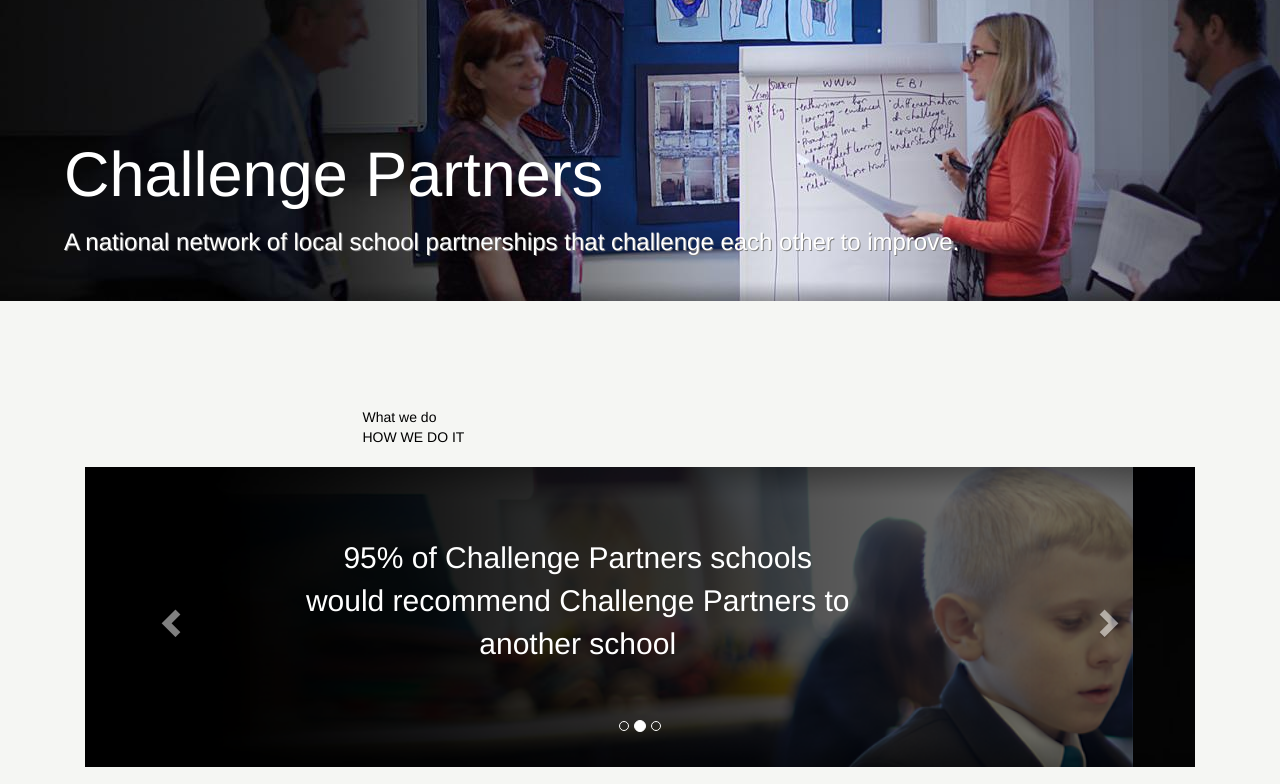
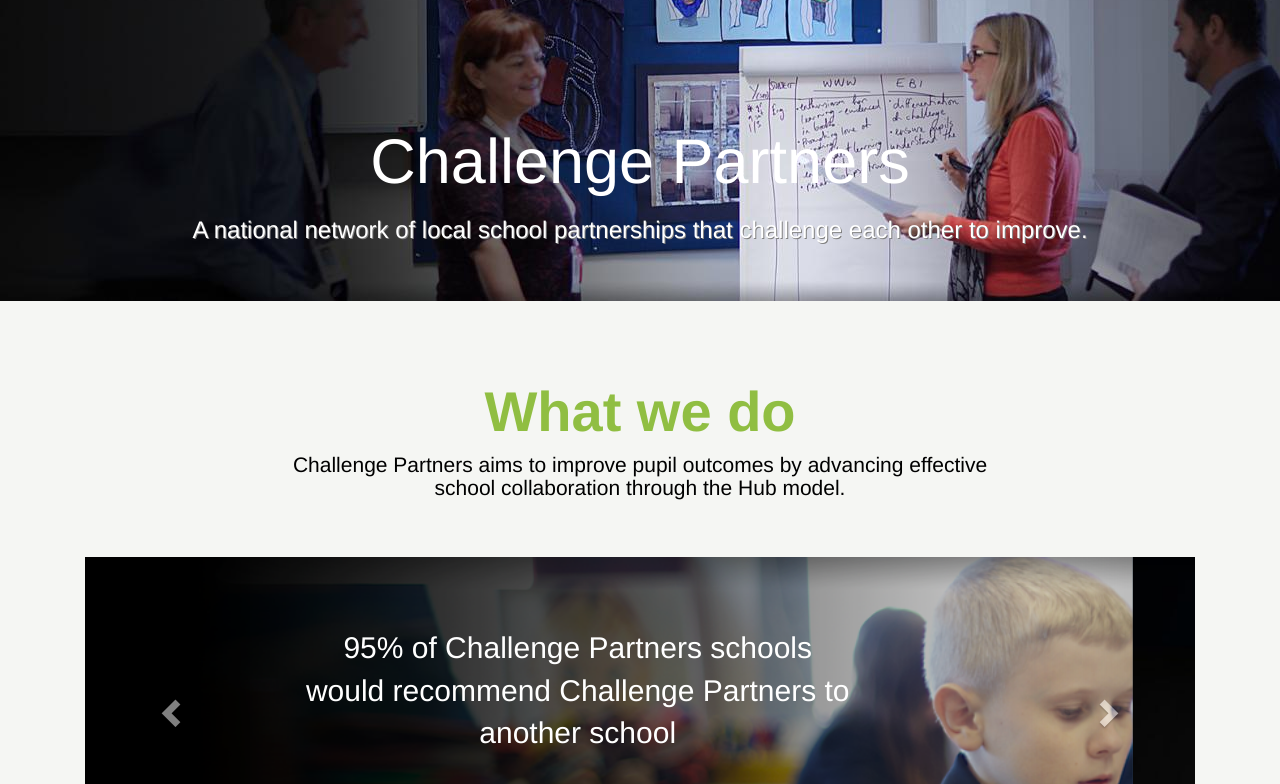
Before and after one commit to ChallengePartners/challengepartners.github.io, a plain HTML site: page index.html in a window 1280 px wide. Shown: the part 93-877 px from the top of the page. Drawn offline with nearby package versions, Linux system fonts and the light colour scheme.

Commit message:
add what we do section

```diff
--- a/index.html
+++ b/index.html
@@ -5,6 +5,7 @@
     <title>Home</title>
     <link rel="stylesheet" href="https://maxcdn.bootstrapcdn.com/bootstrap/3.3.6/css/bootstrap.min.css" integrity="sha384-1q8mTJOASx8j1Au+a5WDVnPi2lkFfwwEAa8hDDdjZlpLegxhjVME1fgjWPGmkzs7" crossorigin="anonymous">
     <link rel="stylesheet" href="style.css">
+    <link href='https://fonts.googleapis.com/css?family=Open+Sans' rel='stylesheet' type='text/css'>
     <meta name="viewport" content="width=device-width, initial-scale=1">
 
   </head>
@@ -47,17 +48,13 @@
           <h3>A national network of local school partnerships that challenge each other to improve.</h3>
         </div>
       </div>
-    <div class="container">
+    <div class="container" id="info">
       <div class="row">
-        <div class='col-md-5 col-md-offset-3'>
+        <div class='col-md-8 col-md-offset-2'>
           <div class='what-we-do'>
-            What we do
+            <h1>What we do</h1>
+            <h5>Challenge Partners aims to improve pupil outcomes by advancing effective school collaboration through the Hub model. </h5>
           </div>
-        </div>
-      </div>
-      <div class="row">
-        <div class='col-md-5 col-md-offset-3'>
-          HOW WE DO IT
         </div>
       </div>
       <div class="row">
--- a/style.css
+++ b/style.css
@@ -48,6 +48,7 @@
   background-color: transparent;
   color: white;
   height: 50vh;
+  margin-bottom: 0px;
 }
 
 .jumbotron h3 {
@@ -55,8 +56,8 @@
 }
 
 #jumbotron-text {
-  margin-top: 9%;
-  margin-left: 5%;
+  margin-top: 8%;
+  text-align: center;
 
 }
 
@@ -120,7 +121,7 @@
   padding: 70px 25%;
   width: 100%;
   height: 100%;
-  background-color: rgba(0, 0, 0, 0.5);
+  background-color: rgba(0, 0, 0, 0.1);
 }
 .bs-example{
 	margin: 20px 30px;
@@ -163,3 +164,25 @@
 #impact3{
   background-image: url('./assets/challengepartnerlogo.jpg');
 }
+
+
+.what-we-do {
+  text-align: center;
+  padding: 1em;
+  margin-bottom: 1em;
+}
+
+.what-we-do  h1 {
+  font-weight: bold;
+  font-size: 4em;
+  color: #90be42;
+}
+
+.what-we-do h5 {
+  font-size: 1.5em;
+}
+
+#info {
+  position: relative;
+  top: -30px;
+}
```
